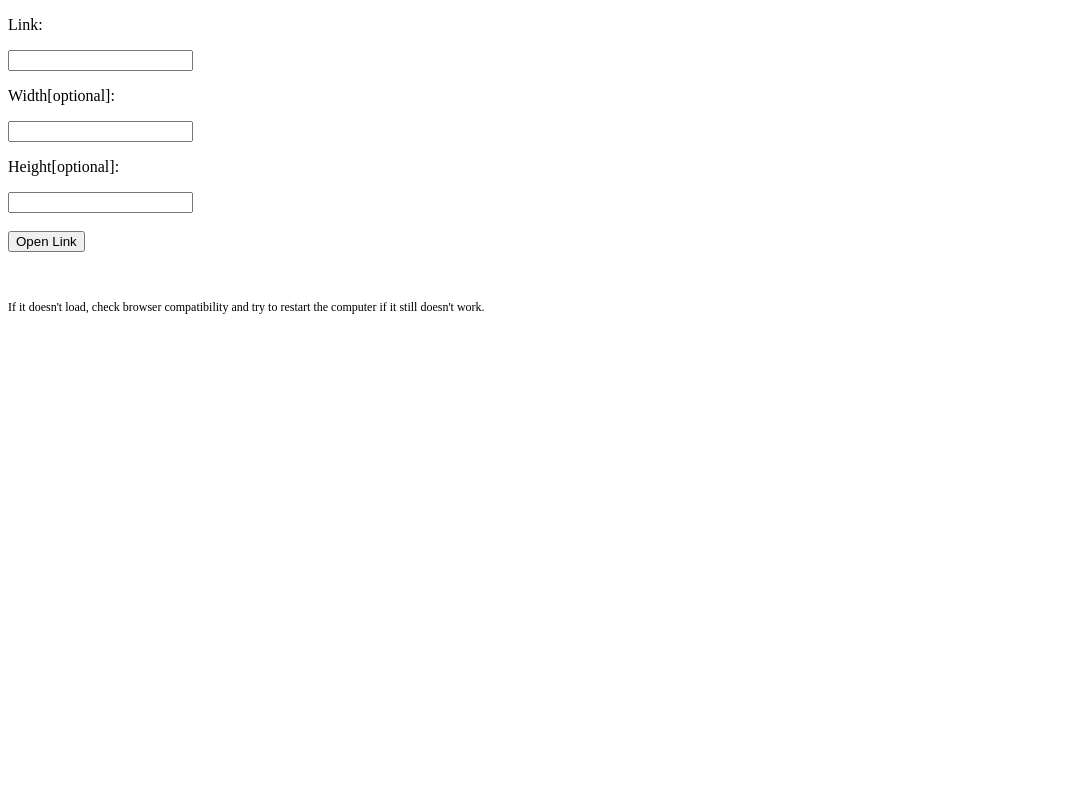
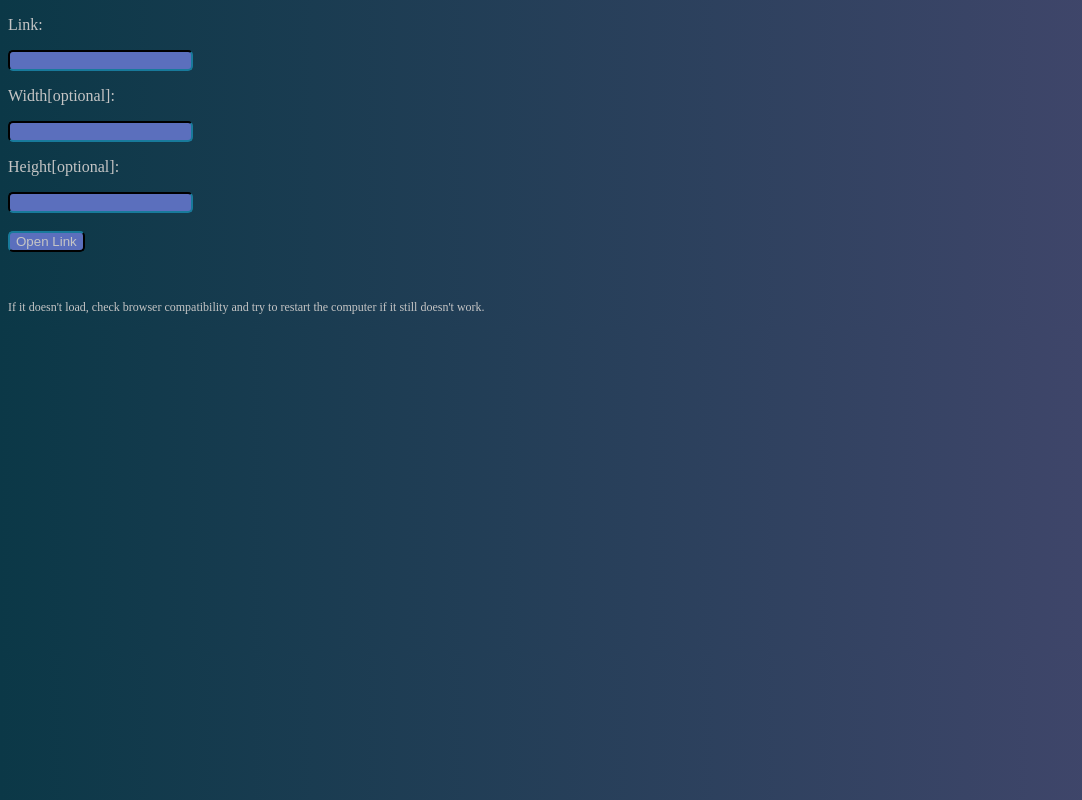
Before and after one commit to h-iscool/Website-Loader, a plain HTML site: page index.html in a window 1280 px wide. Shown: the whole page, without its empty margins (0-1082 px from the left). Drawn offline with Linux system fonts and the light colour scheme.

Commit message:
Update index.html
Made it pretty

```diff
--- a/index.html
+++ b/index.html
@@ -1,7 +1,44 @@
 <!DOCTYPE html>
 <html>
 
-<head><title>Goggle Classroom</title></head>
+<head><title>Goggle Classroom</title>
+    <!--
+        I was to lazy to add a css file and it makes it so that it is easier to download[only one file]
+    -->
+<style>
+
+    body{
+        background-image: linear-gradient(90deg,#0b3847,rgb(72, 72, 112));
+    }
+    p{
+        color: #c5c5c5;
+    }
+    button{
+        background-color: rgb(91, 111, 189);
+        color: #c5c5c5;
+        border-color: #0b3847;
+        border-radius: 5px;
+    }
+    button:hover{
+        background-color: rgb(79, 96, 162);
+        color: #dbdada;
+        border-color: #0d3846;
+        border-radius: 5px;
+    }
+    input{
+        background-color: rgb(91, 111, 189);
+        color: #c5c5c5;
+        border-color: #0b3847;
+        border-radius: 5px;
+    }
+    input:hover{
+        background-color: rgb(79, 96, 162);
+        color: #dbdada;
+        border-color: #0d3846;
+        border-radius: 5px;
+    }
+</style>
+</head>
 
 <body>
 
```
